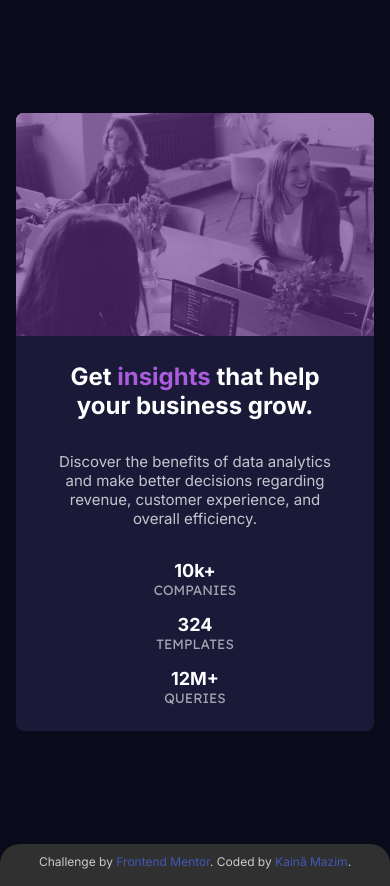
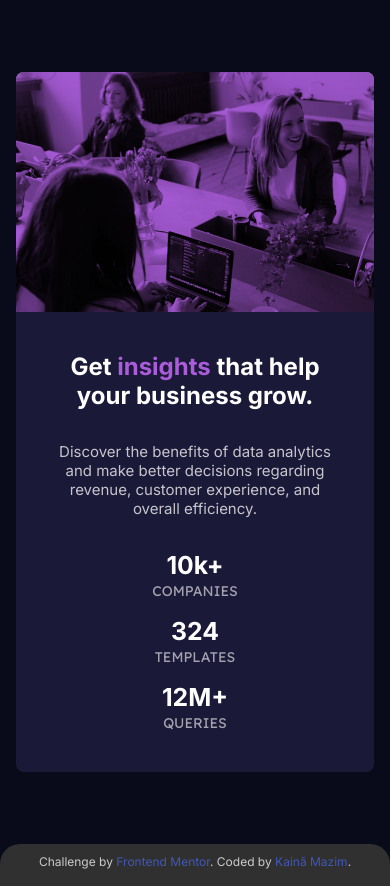
Before and after one commit to KaMazim/Frontend-Mentor-Solutions, a plain HTML site: page stats-preview-card-component-main - Newbie/index.html in a window 390 px wide. Drawn offline with Linux system fonts and the light colour scheme.

Commit message:
melhoria css

```diff
--- a/stats-preview-card-component-main - Newbie/css/style.css
+++ b/stats-preview-card-component-main - Newbie/css/style.css
@@ -43,39 +43,38 @@ div.card {
 }
 /* Side A */
 div.sideA {
-    padding-block: 7%;
-    padding-inline: 8%;
+    padding-block: 4rem;
+    padding-inline: 5.5rem;
     display: flex;
     flex-direction: column;
     font-size: 15px;
     flex-basis: 620px;
 }
 h1 {
-    font-size: 2.4rem;
+    font-size: 2.3rem;
 }
 h1 span {
     color: hsl(277, 64%, 61%);
 }
 div.sideA p {
     margin-block: 2rem 4rem;
-    width: 90%;
+    max-width: 390px;
 }
 /* Icons Container */
 div.icons-container {
     display: flex;
     flex-direction: row;
     height: 100%;
-    width: 85%;
+    max-width: 352px;
     justify-content: space-between;
-    text-align: center;
     flex-wrap: wrap;
-    font-size: 12px;
+    font-size: 16.5px;
 }
 div.icons-container span {
     color: hsla(0, 0%, 100%, 0.6);
     text-transform: uppercase;
     font-family: 'Lexend Deca', sans-serif;
-    font-size: 13.5px;
+    font-size: 14px;
 }
 /* Side B */
 div.sideB {
@@ -84,10 +83,11 @@ div.sideB {
     background-size: cover;
     flex-grow: 1;
     flex-basis: 540px;
-    min-height: 223px;
+    min-height: 240px;
 }
 div.filter {
-    background-color: rgba(106, 49, 141, 0.6);
+    background-color: hsl(277, 64%, 61%);
+    mix-blend-mode: multiply;
     width: 100%;
     height: 100%;
 }
@@ -98,17 +98,19 @@ div.filter {
     }
     div.sideA {
         text-align: center;
+        align-items: center;
+        padding-block: 2.5rem;
+        padding-inline: 2rem;
     }
     h1 {
         font-size: 1.5rem;
     }
     div.sideA p {
-        width: 100%;
         margin-block: 2rem;
     }
     div.icons-container {
-        width: 100%;
         justify-content: center;
+        text-align: center;
         column-gap: 5rem;
         row-gap: 1rem;
     }
@@ -116,4 +118,7 @@ div.filter {
         flex-grow: 1;
         flex-basis: 8rem;
     }
+    div.sideB {
+        background-image: url('../images/image-header-mobile.jpg');
+    }
 }
```
